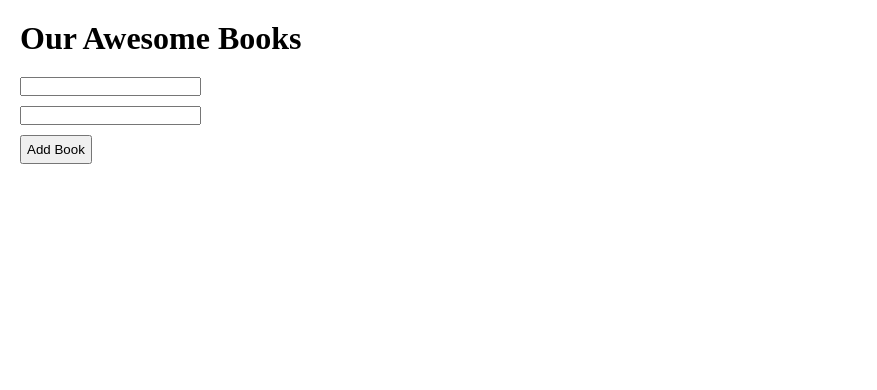
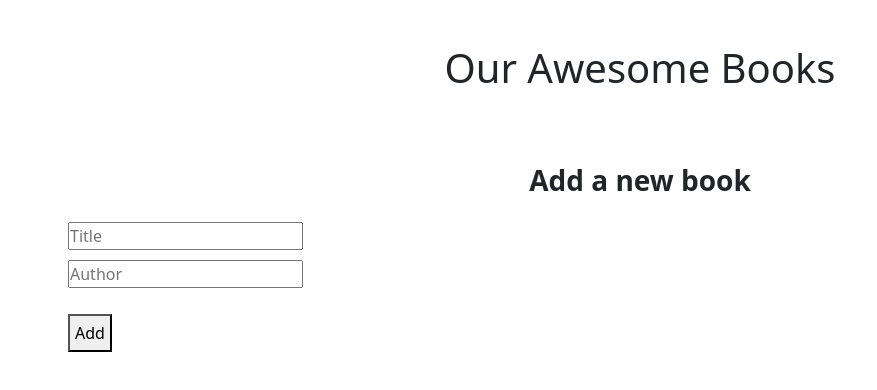
Before and after one commit to coldatlas/Awesome-Books, a plain HTML site: page index.html in a window 1280 px wide. Shown: the whole page, without its empty margins (0-877 px from the left). Drawn offline with nearby package versions, Linux system fonts and the light colour scheme.

Commit message:
Add structures for styling

```diff
--- a/index.html
+++ b/index.html
@@ -1,21 +1,30 @@
 <!DOCTYPE html>
 <head>
+    <link href="https://cdn.jsdelivr.net/npm/bootstrap@5.0.2/dist/css/bootstrap.min.css"
+    rel="stylesheet" integrity="sha384-EVSTQN3/azprG1Anm3QDgpJLIm9Nao0Yz1ztcQTwFspd3yD65VohhpuuCOmLASjC"
+    crossorigin="anonymous">
     <link rel="stylesheet" href="style.css">
     <title>Awesome Books</title>
 </head>
 <body>
     <main>
-        <h1>Our Awesome Books</h1>
-        <p id="error"></p>
+        <h1 class="pt-4 text-center pb-4">
+            Our Awesome Books
+        </h1>
         <ul id="bookList">
 
         </ul>
-
-        <form id="bookAndAuthor">
-            <input type="text" id="bookInput" name="bookInput" />
-            <input type="text" id="authorInput" name="authorInput" />
-            <button type="submit"> Add Book </button>
-        </form>
+        <div class="form-container m-5">
+          <div class="divider"></div>
+            <h3 class="text-center fw-bold m-4">Add a new book</h3>
+            <form id="bookAndAuthor" class="form-container">
+                <input type="text" id="bookInput" placeholder="Title" name="bookInput" />
+                <input type="text" class="mb-3" id="authorInput" placeholder="Author" name="authorInput" />
+                <div class="justify-right">
+                    <button class="d-block mb-4" type="submit">Add</button>
+                </div>
+            </form>
+        </div>
     </main>
     <script src="script.js"></script>
 </body>
```
